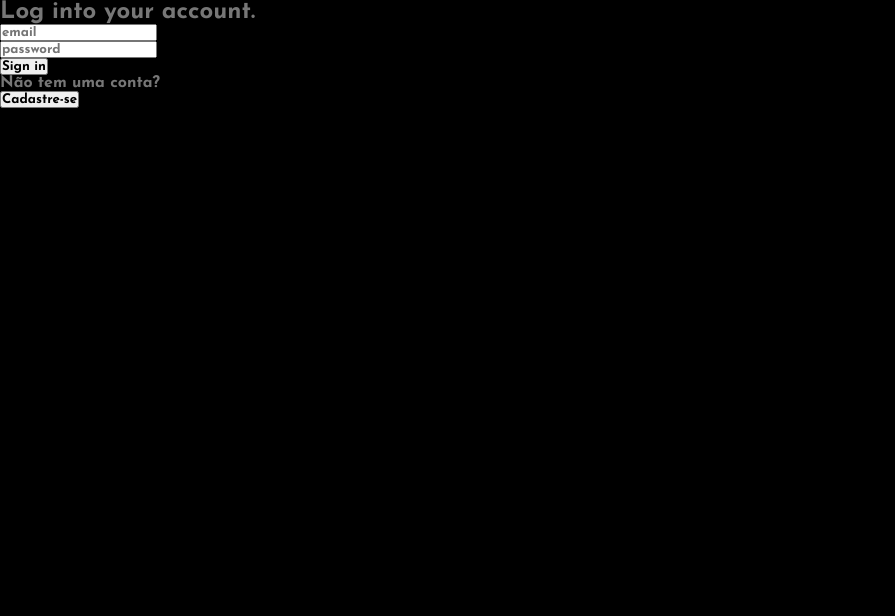
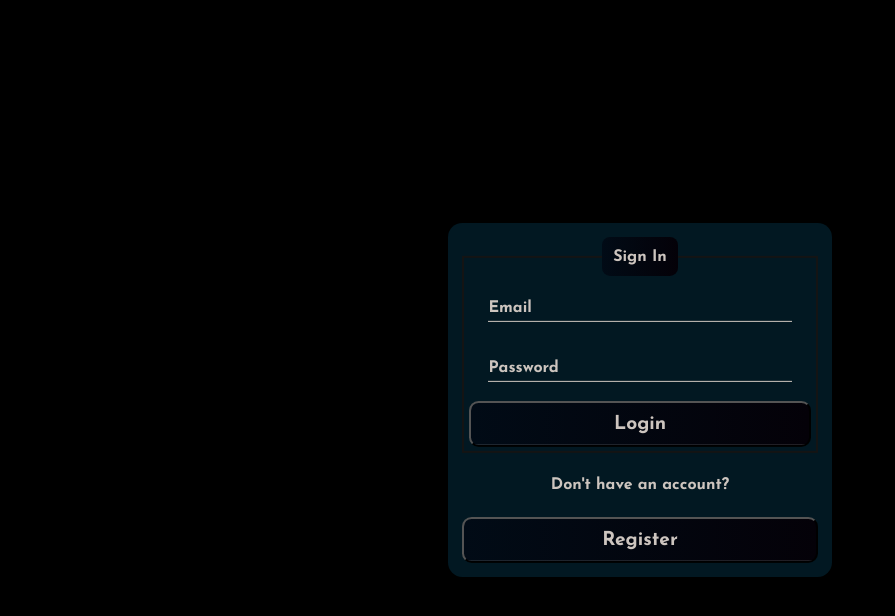
Before and after one commit to roberiodutra/ts-react-app, a React (Vite) app: page /sign_in in a window 1280 px wide. Shown: the top 616 px of the page, without its empty margins (0-895 px from the left). Built offline with nearby package versions, Linux system fonts and the light colour scheme; no server answers.

Commit message:
style: login form

```diff
--- a/src/pages/login/index.tsx
+++ b/src/pages/login/index.tsx
@@ -52,33 +52,47 @@ export default function Login() {
     reset();
   };
   return (
-    <main>
+    <main className="form">
       <form onSubmit={handleSubmit(onSubmitHandler)}>
-        <h2>Log into your account.</h2>
+        <fieldset>
+          <legend><b>Sign In</b></legend>
 
+          <div className="form-box">
             <input
+              className="form-input"
+              id="email"
               type="email"
               {...register("email")}
-          placeholder="email"
               required
             />
-        <p>{errLogin || errors.email?.message}</p>
+            <label htmlFor="email" className="form-label">
+              Email
+            </label>
+            <div>{errLogin || errors.email?.message}</div>
+          </div>
 
+          <div className="form-box">
             <input
+              className="form-input"
+              id="password"
               type="password"
               {...register("password")}
-          placeholder="password"
               required
             />
-        <p>{errors.password?.message}</p>
+            <label htmlFor="password" className="form-label">
+              Password
+            </label>
+            <div>{errors.password?.message}</div>
+          </div>
 
-        <button type="submit">Sign in</button>
+          <button type="submit">Login</button>
+        </fieldset>
       </form>
 
-      <p>Não tem uma conta?</p>
+      <p>Don't have an account?</p>
 
       <button type="button" onClick={() => navigate("/sign_up")}>
-        Cadastre-se
+        Register
       </button>
     </main>
   );
--- a/src/styles/css/styles.css
+++ b/src/styles/css/styles.css
@@ -73,7 +73,7 @@ body .header-social-media ul li a:hover {
 body .questions-table {
   border-collapse: collapse;
   font-size: 1.4em;
-  box-shadow: 0 0 1rem #04293A;
+  box-shadow: 0 0 1rem rgba(4, 41, 58, 0.6);
   width: 100%;
   max-width: 1280px;
   padding: 1.5rem 0;
@@ -85,35 +85,27 @@ body .questions-table {
   }
 }
 body .questions-table thead tr {
-  background-color: #04293A;
-  color: #ffffff;
+  background-color: rgba(4, 41, 58, 0.6);
+  color: #CDC5BF;
   text-align: left;
 }
 body .questions-table th, body .questions-table td {
   padding: 1.5rem 2.5rem;
 }
 body .questions-table tbody tr {
-  border-bottom: 0.06rem solid #dddddd;
+  border-bottom: 0.06rem solid #CDC5BF;
 }
 body .questions-table tbody tr:nth-of-type(even) {
-  background-color: #f3f3f3;
+  background-color: #CDC5BF;
 }
 body .questions-table tbody tr:last-of-type {
-  border-bottom: 0.12rem solid #04293A;
+  border-bottom: 0.12rem solid rgba(4, 41, 58, 0.6);
 }
 body .questions-table button {
   all: unset;
   cursor: pointer;
 }
 body .questions-table button:hover {
-  color: #1f6bb6;
-}
-body footer {
-  text-align: center;
-  padding: 5rem 0;
-}
-body footer span {
-  font-weight: bold;
   color: #1f6bb6;
 }
 body .form {
@@ -173,10 +165,10 @@ body .form-input {
   outline: none;
   border-bottom: 0.06rem solid #CDC5BF;
   color: white;
-  font-size: 0.9rem;
+  font-size: 1.3rem;
   letter-spacing: 0.12rem;
 }
-body .form-input:focus ~ .form-label, body .form-input:valid ~ .form-label {
+body .form-input:focus ~ .form-label, body .form-input:valid ~ .form-label, body .form-input:-internal-autofill-selected ~ .form-label {
   top: -1.2rem;
   font-size: 0.7rem;
   color: #1f6bb6;
@@ -207,3 +199,11 @@ body .form p {
   padding: 1.5rem;
   color: #CDC5BF;
 }
+body footer {
+  text-align: center;
+  padding: 5rem 0;
+}
+body footer span {
+  font-weight: bold;
+  color: #1f6bb6;
+}
--- a/src/styles/sass/_variables.sass
+++ b/src/styles/sass/_variables.sass
@@ -1,6 +1,6 @@
 $primary-color: #FFF
 $secondary-color: #1f6bb6
-$night-blue: #04293A
+$night-blue: rgba(4, 41, 58, 0.6)
 $text-color: #777
 $bg-color: #000
 $seashell3: #CDC5BF
--- a/src/styles/sass/components/_home.sass
+++ b/src/styles/sass/components/_home.sass
@@ -13,17 +13,17 @@
 
     & thead tr
       background-color: variables.$night-blue
-      color: #ffffff
+      color: variables.$seashell3
       text-align: left
 
     & th, td
       padding: 1.5rem 2.5rem
 
     & tbody tr
-      border-bottom: 0.06rem solid #dddddd
+      border-bottom: 0.06rem solid variables.$seashell3
 
     & tbody tr:nth-of-type(even)
-      background-color: #f3f3f3
+      background-color: variables.$seashell3
 
     & tbody tr:last-of-type
       border-bottom: 0.12rem solid variables.$night-blue
--- a/src/styles/sass/styles.sass
+++ b/src/styles/sass/styles.sass
@@ -2,8 +2,8 @@
 @use 'mixin'
 @use 'components/header'
 @use 'components/home'
+@use 'components/form'
 @use 'components/footer'
-@use 'components/register'
 
 *
   font-family: 'Josefin Sans', Arial, sans-serif
@@ -25,5 +25,5 @@ body
 
   @include header.section
   @include home.section
+  @include form.section
   @include footer.section
-  @include register.section
```
Also changed, not shown: src/styles/sass/components/_form.sass (renamed from src/styles/sass/components/_register.sass, +5 -3 lines). Lines whose indentation alone changed are shown as unchanged.
